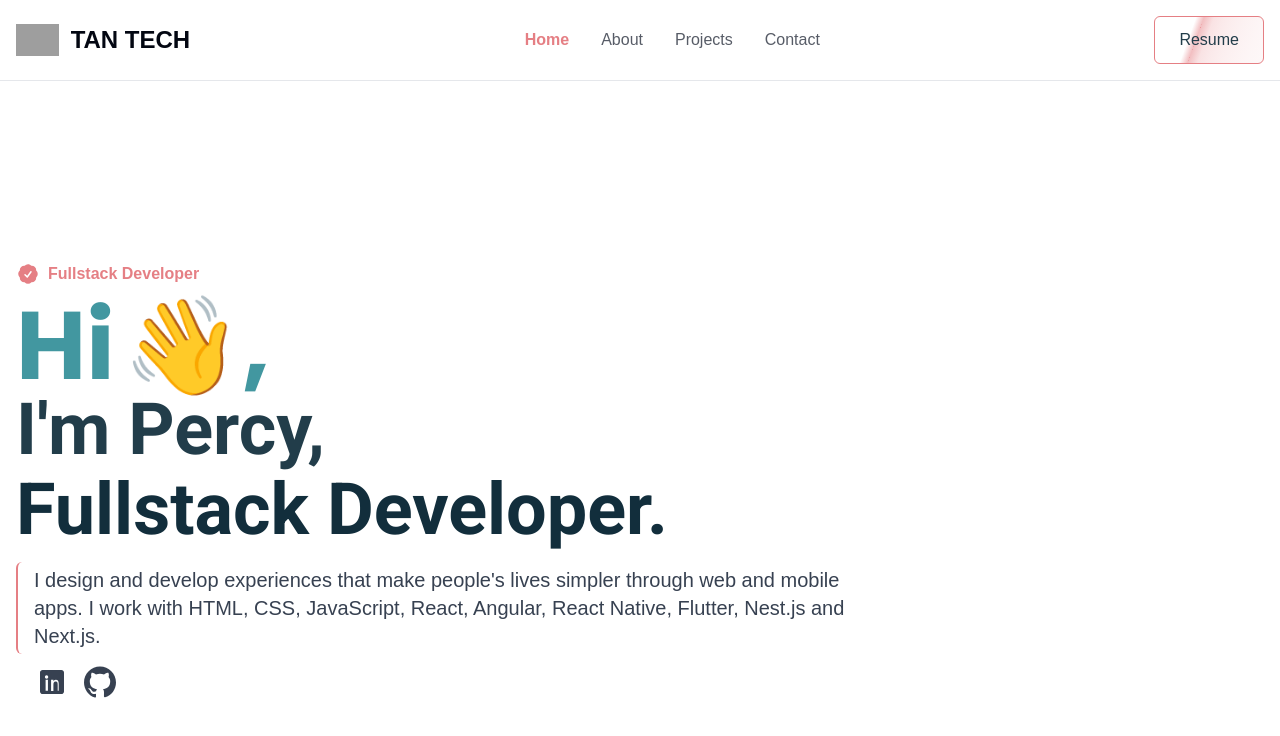
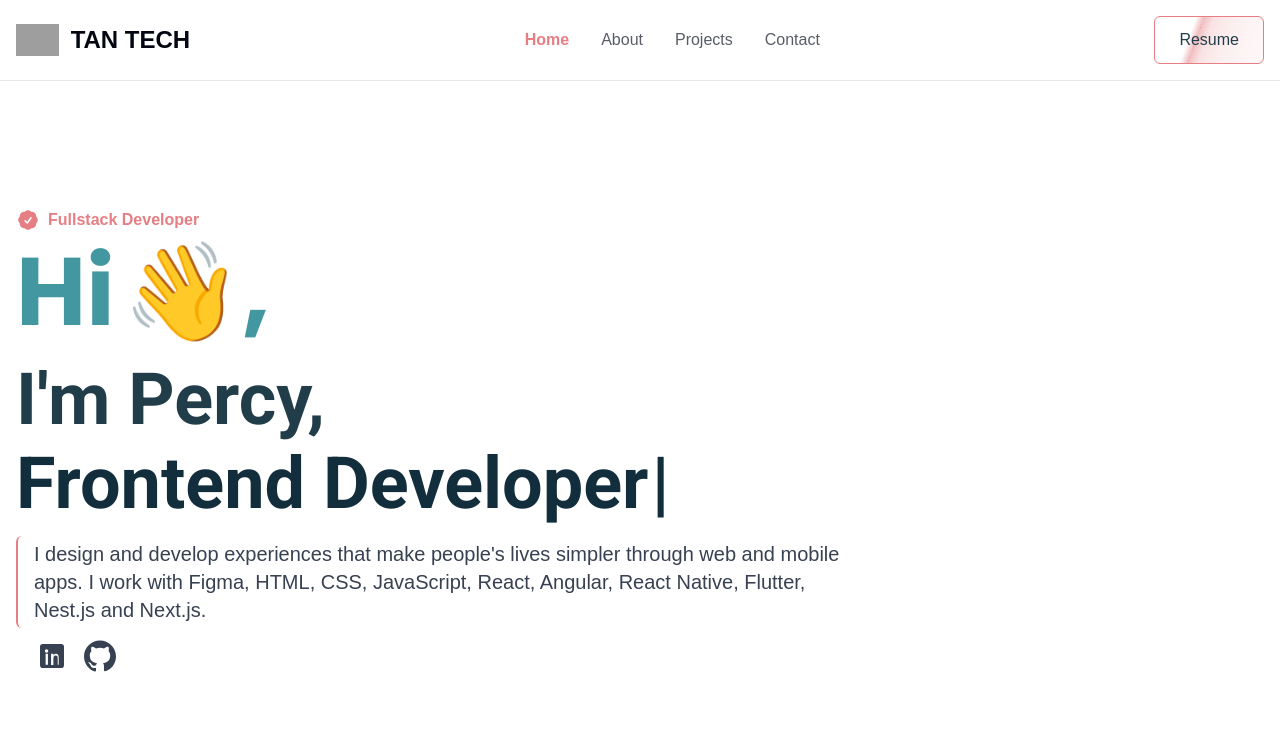
Before and after one commit to percyarrey/portfolio, a Next.js app: page / in a window 1280 px wide. Shown: the top 736 px of the page. Built offline with nearby package versions, Linux system fonts and the light colour scheme; grey boxes are pictures that could not be loaded; a web font is replaced by a local one.

Commit message:
added typewriter

```diff
--- /dev/null
+++ b/components/Hero Components/typewriter.tsx
@@ -0,0 +1,25 @@
+"use client";
+import React from "react";
+import { Typewriter } from "react-simple-typewriter";
+function TypeWriterCustom() {
+  return (
+    <>
+      <Typewriter
+        words={[
+          "UI/UX Designer",
+          "Frontend Developer",
+          "Backend Developer",
+          "Fullstack Developer",
+        ]}
+        loop={true}
+        deleteSpeed={50}
+        delaySpeed={2000}
+        cursor={true}
+        cursorStyle="|"
+        cursorBlinking={false}
+      />
+    </>
+  );
+}
+
+export default TypeWriterCustom;
--- a/components/Hero.tsx
+++ b/components/Hero.tsx
@@ -1,9 +1,13 @@
 import React from "react";
+import TypeWriterCustom from "./Hero Components/typewriter";
 
 function Hero() {
   return (
-    <div className="flex md:min-h-[100vh] max-h-[1000px] items-center mx-auto max-w-screen-xl px-4 text-center md:text-left">
-      <div className="w-full md:w-2/3">
+    <div
+      className="flex max-h-[1000px] items-center mx-auto max-w-screen-xl px-4 text-center md:text-left"
+      style={{ height: "calc(100vh - 80px)" }}
+    >
+      <div className="w-full md:w-2/3 pt-20 md:pt-0">
         <div className="flex justify-center md:justify-start gap-2 font-semibold text-pink">
           <svg
             xmlns="http://www.w3.org/2000/svg"
@@ -25,16 +29,17 @@ function Hero() {
             👋,
           </span>
         </div>
-        <div className="text-4xl md:text-7xl font-roboto text-[#223d4a] font-semibold">
+        <div className="text-4xl md:text-7xl font-roboto text-[#223d4a] font-semibold mt-6">
           I'm Percy,
         </div>
-        <div className="text-4xl md:text-5xl lg:text-7xl font-roboto mt-2 text-[#122e3c] font-bold">
-          Fullstack Developer.
+        <div className="text-4xl md:text-5xl flex lg:text-7xl font-roboto mt-3 text-[#122e3c] font-bold">
+          <div className="w-0 overflow-hidden">|</div>
+          <TypeWriterCustom />
         </div>
         <p className="mt-4 text-lg md:text-xl text-gray-700 md:border-s-2 md:ps-2 lg:ps-4 py-1 border-pink rounded-l-md">
           I design and develop experiences that make people's lives simpler
-          through web and mobile apps. I work with HTML, CSS, JavaScript, React,
-          Angular, React Native, Flutter, Nest.js and Next.js.
+          through web and mobile apps. I work with Figma, HTML, CSS, JavaScript,
+          React, Angular, React Native, Flutter, Nest.js and Next.js.
         </p>
         <div className="flex justify-center md:justify-start space-x-4 md:ms-5 mt-3">
           {/* LinkedIn Link */}
@@ -42,7 +47,7 @@ function Hero() {
             href="www.linkedin.com/in/tanyitiku-arrey-652574270"
             target="_blank"
             rel="noopener noreferrer"
-            className="flex items-center text-gray-700 hover:text-blue-600"
+            className="flex items-center text-gray-700 hover:text-[#223d4a] text-2xl"
             aria-label="LinkedIn"
           >
             <svg
@@ -59,7 +64,7 @@ function Hero() {
             href="https://github.com/percyarrey?tab=repositories"
             target="_blank"
             rel="noopener noreferrer"
-            className="flex items-center text-gray-700 hover:text-blue-600"
+            className="flex items-center text-gray-700 hover:text-[#223d4a] text-2xl"
             aria-label="GitHub"
           >
             <svg
--- a/package.json
+++ b/package.json
@@ -19,6 +19,7 @@
     "next": "14.2.13",
     "react": "^18",
     "react-dom": "^18",
+    "react-simple-typewriter": "^5.0.1",
     "tailwind-merge": "^2.5.2",
     "tailwindcss-animate": "^1.0.7"
   },
```
Also changed, not shown: 1 other file (tests, documents, lock files or other folders).
